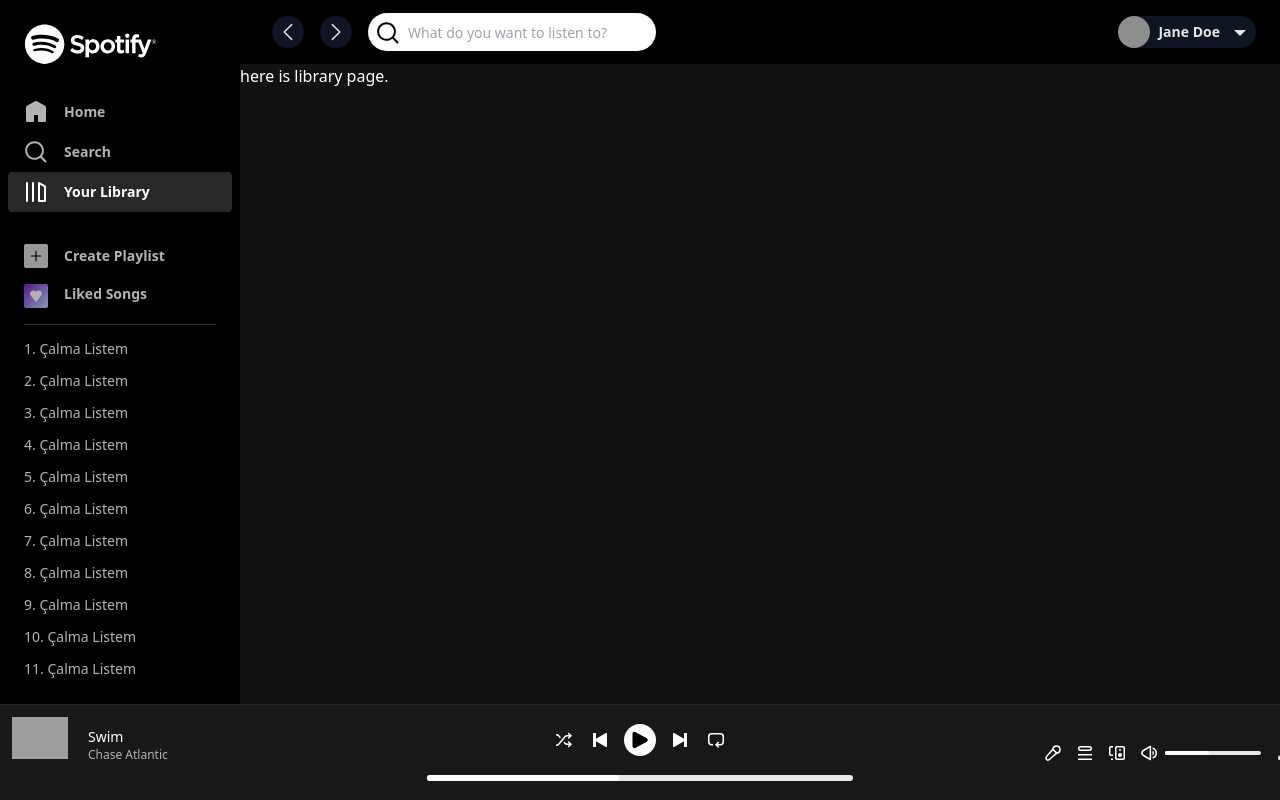
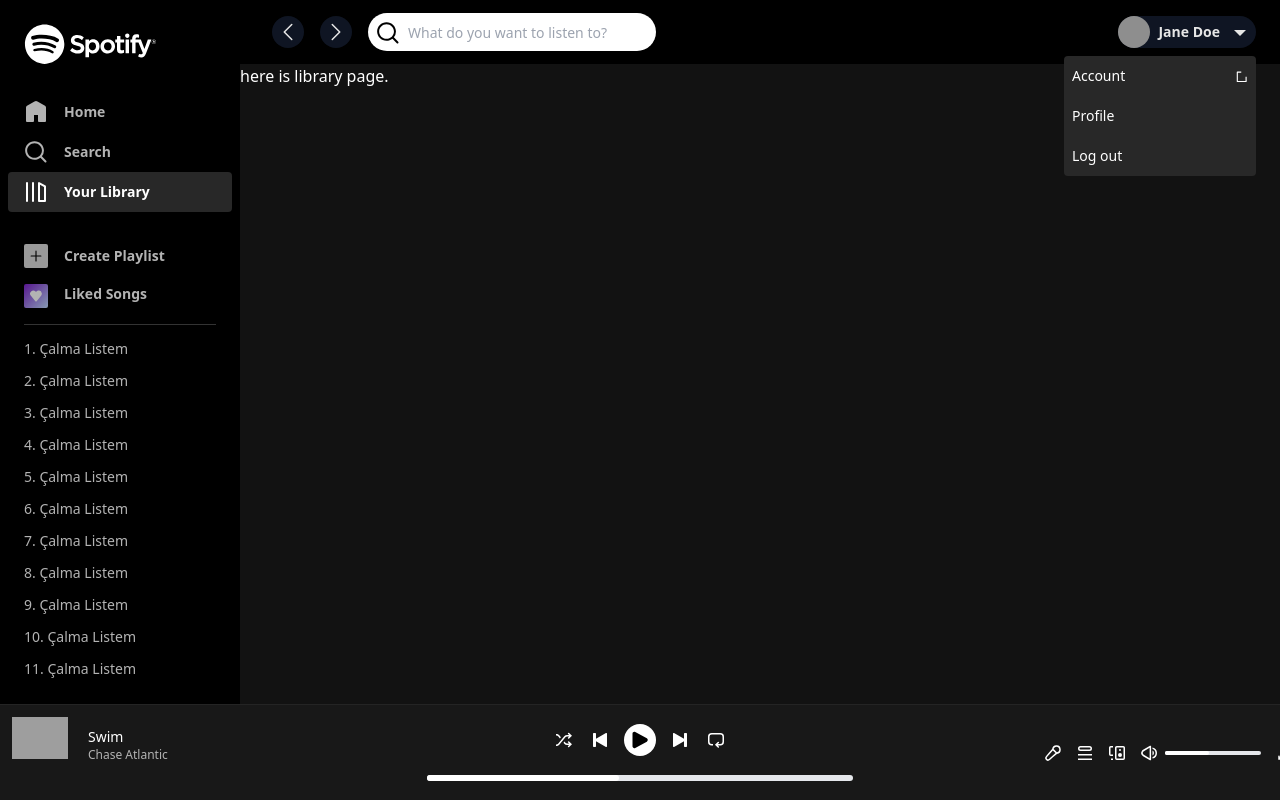
Before and after one commit to miraycetinn/spotify-clone, a React (Create React App) app: page /collection in a window 1280 px wide. Both pictures are taken after a click on the button "Jane Doe". Built offline with nearby package versions, Linux system fonts and the light colour scheme; grey boxes are pictures that could not be loaded; a web font is replaced by a local one.

Commit message:
userWidget dropdown update

```diff
--- a/src/Icons.js
+++ b/src/Icons.js
@@ -36,6 +36,14 @@
         </svg>
     )
 }
+const ExternalIcon = ( { size }) => {
+    return (
+        <svg role="img" height="12" width="12" aria-hidden="true" viewBox="0 0 16 16" data-encore-id="icon"
+             className="Svg-sc-ytk21e-0 uPxdw">
+            <path
+                d="M1 2.75A.75.75 0 0 1 1.75 2H7v1.5H2.5v11h10.219V9h1.5v6.25a.75.75 0 0 1-.75.75H1.75a.75.75 0 0 1-.75-.75V2.75z" fill="currentColor" /> </svg>
+    )
+}
 const HeartIcon = ( { size }) => {
     return (
         <svg role="img" height="12" width="12" aria-hidden="true" viewBox="0 0 16 16" data-encore-id="icon"
@@ -51,7 +59,8 @@
         search: SearchIcon,
         collection: CollectionIcon,
         plus: PlusIcon,
-        heart: HeartIcon
+        heart: HeartIcon,
+        external: ExternalIcon
     }
     const Component = icons[name]
     return <Component size={size} />
--- a/src/components/UserWidget.js
+++ b/src/components/UserWidget.js
@@ -1,9 +1,11 @@
 import React from "react";
+import { Menu } from '@headlessui/react'
+import {Icon} from "../Icons";
 
-const UserWidget = ({name, imageUrl}) => {
+function UserWidget({ name, imageUrl }) {
     return (
-
-        <button
+        <Menu as="Nav" className={"relative"}> {/* dropdownun yana açılması engellendi */}
+                    <Menu.Button
                         className=" bg-gray-900 opacity-90 hover:bg-gray-700 rounded-full flex items-center">
                         <img className="rounded-full w-8 h-8 object-cover mr-2" src={imageUrl} alt="user profile"/>
                         <span className=" pr-3 text-sm font-semibold">{name}</span>
@@ -12,8 +14,41 @@
                              data-encore-id="icon">
                             <path d="m14 6-6 6-6-6h12z"></path>
                         </svg>
-        </button>
-
+                    </Menu.Button>
+                    <Menu.Items className={"absolute top-full right-0 w-48 bg-active rounded translate-y-2"}>  {/* menü itemlerini kutu içine aldık ve stillendirdik */}
+                        <Menu.Item>
+                            {({ active }) => (
+                                <a
+                                    className={`h-10 flex justify-between items-center px-2 text-sm rounded ${active && 'bg-white bg-opacity-10'}`}
+                                    href="#"
+                                >
+                                    Account
+                                    <Icon size={12} name="external" />
+                                </a>
+                            )}
+                        </Menu.Item>
+                        <Menu.Item>
+                            {({ active }) => (
+                                <a
+                                    className={`h-10 flex items-center px-2 text-sm rounded ${active && 'bg-white bg-opacity-10'}`}
+                                    href="#"
+                                >
+                                    Profile
+                                </a>
+                            )}
+                        </Menu.Item>
+                        <Menu.Item>
+                            {({ active }) => (
+                                <a
+                                    className={`h-10 flex items-center px-2 text-sm rounded ${active && 'bg-white bg-opacity-10'}`}
+                                    href="#"
+                                >
+                                    Log out
+                                </a>
+                            )}
+                        </Menu.Item>
+                    </Menu.Items>
+        </Menu>
     );
 
 };
```
Also changed, not shown: 1 other file (tests, documents, lock files or other folders). Lines whose indentation alone changed are shown as unchanged.
